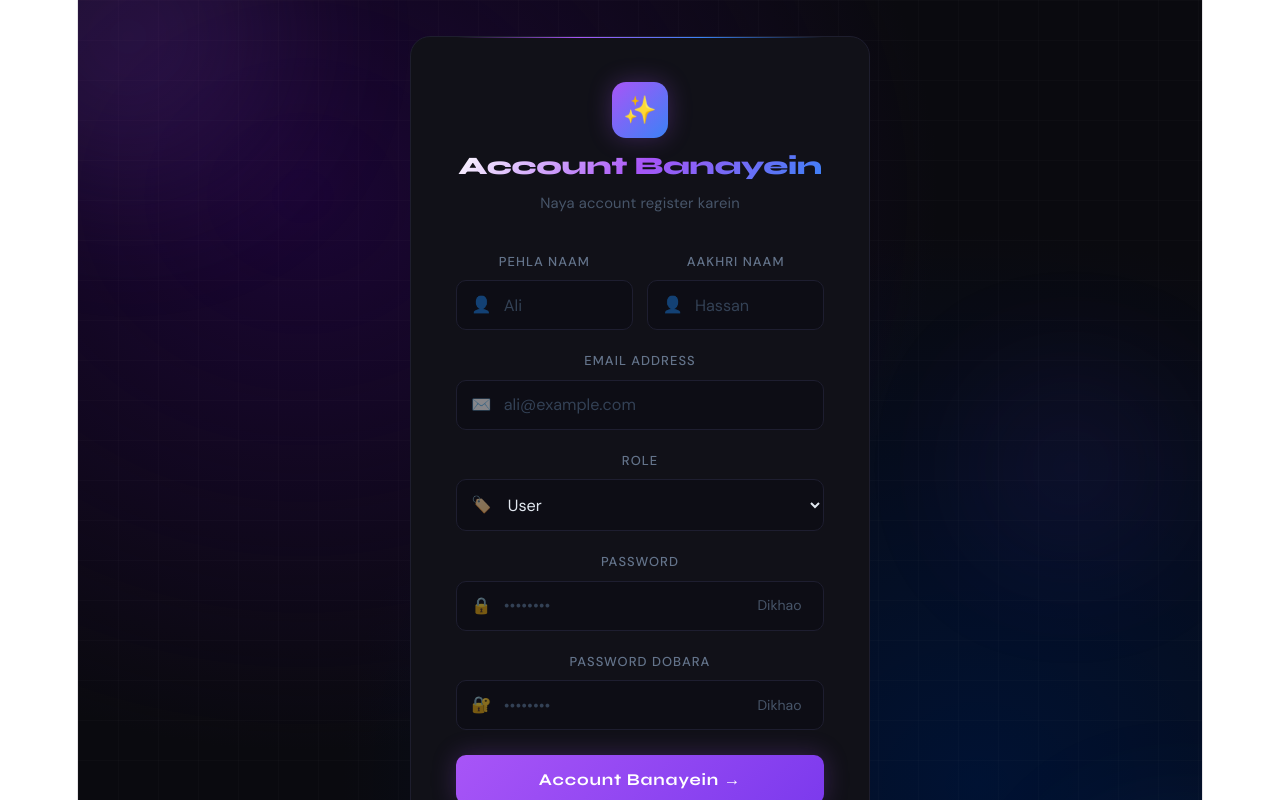
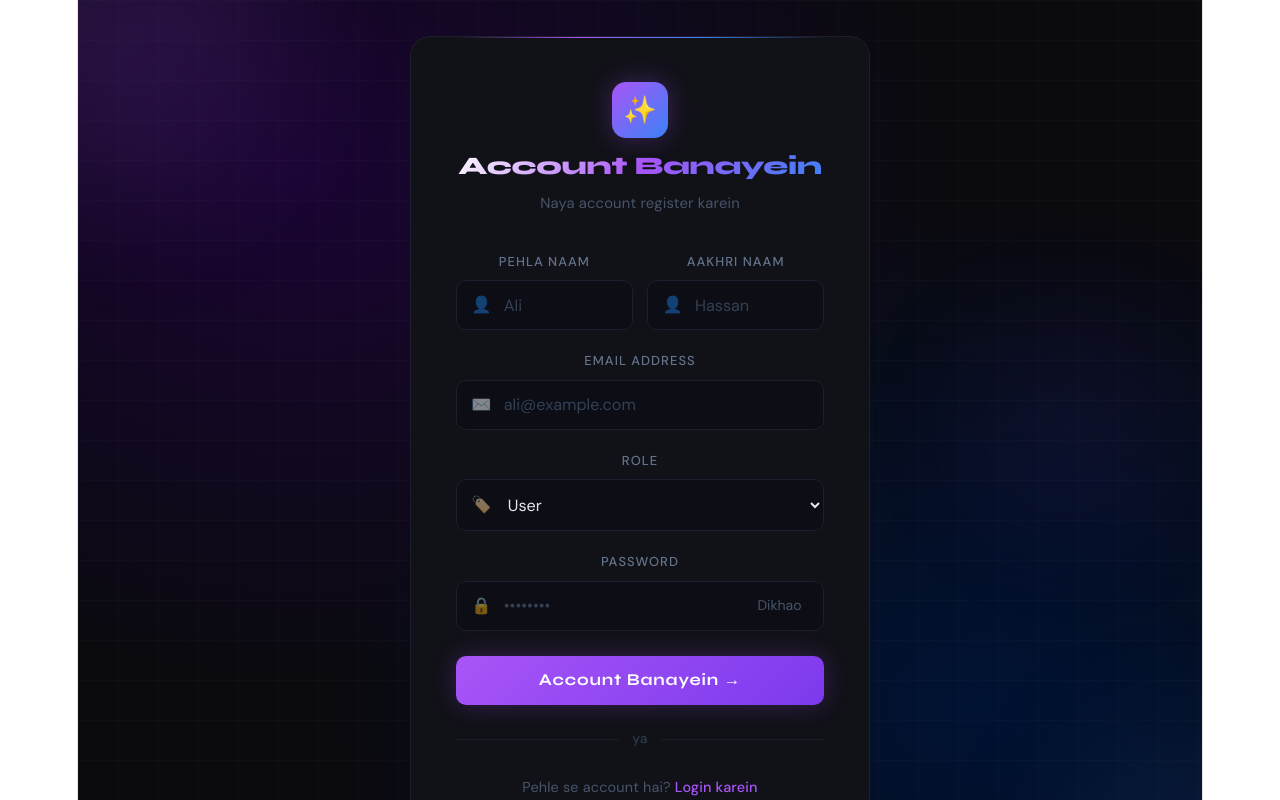
Before and after one commit to Hamza-Maliikk/Express_JS_Practicing_Project, a React (Vite) app in the folder frontend/vite-project/: page /register in a window 1280 px wide. Shown: the top 800 px of the page. Built offline with nearby package versions, Linux system fonts and the light colour scheme.

Commit message:
update commit

```diff
--- a/frontend/vite-project/src/pages/Register.jsx
+++ b/frontend/vite-project/src/pages/Register.jsx
@@ -2,20 +2,18 @@ import { useState } from "react";
 
 const API_BASE = "http://localhost:8000/api";
 
-export default function Register({ onRegister, onGoLogin }) {
+export default function Register({ onGoLogin }) {
   const [form, setForm] = useState({
     first_name: "",
     last_name: "",
     email: "",
     password: "",
-    confirm_password: "",
     role: "User"
   });
   const [loading, setLoading] = useState(false);
   const [error, setError] = useState("");
   const [success, setSuccess] = useState("");
   const [showPass, setShowPass] = useState(false);
-  const [showConfirm, setShowConfirm] = useState(false);
 
   const notify = (msg, isError = false) => {
     if (isError) { setError(msg); setTimeout(() => setError(""), 3000); }
@@ -25,9 +23,6 @@ export default function Register({ onRegister, onGoLogin }) {
   const handleSubmit = async () => {
     if (!form.first_name.trim() || !form.email.trim() || !form.password.trim()) {
       notify("Sab zaroori fields bharein!", true); return;
-    }
-    if (form.password !== form.confirm_password) {
-      notify("Dono passwords match nahi karte!", true); return;
     }
     if (form.password.length < 6) {
       notify("Password kam az kam 6 characters ka hona chahiye!", true); return;
@@ -45,7 +40,7 @@ export default function Register({ onRegister, onGoLogin }) {
         notify("Account ban gaya! Login karein.");
         setTimeout(() => onGoLogin?.(), 1500);
       } else {
-        notify(data.message || "Register nahi ho saka!", true);
+        notify(data.message || res.status, true);
       }
     } catch {
       notify("Server se connect nahi ho saka!", true);
@@ -449,29 +444,6 @@ export default function Register({ onRegister, onGoLogin }) {
             )}
           </div>
 
-          {/* Confirm Password */}
-          <div className="input-group">
-            <label>Password Dobara</label>
-            <div className="input-field">
-              <span className="input-icon">🔐</span>
-              <input
-                type={showConfirm ? "text" : "password"}
-                placeholder="••••••••"
-                value={form.confirm_password}
-                onChange={e => setForm({ ...form, confirm_password: e.target.value })}
-                onKeyDown={handleKey}
-                style={{
-                  borderColor: form.confirm_password
-                    ? form.password === form.confirm_password ? "#22c55e" : "#ef4444"
-                    : ""
-                }}
-              />
-              <button className="pass-toggle" onClick={() => setShowConfirm(!showConfirm)} type="button">
-                {showConfirm ? "Chhupao" : "Dikhao"}
-              </button>
-            </div>
-          </div>
-
           {/* Submit */}
           <button className="btn-register" onClick={handleSubmit} disabled={loading}>
             <span>
```
Also changed, not shown: 2 other files (tests, documents, lock files or other folders).
